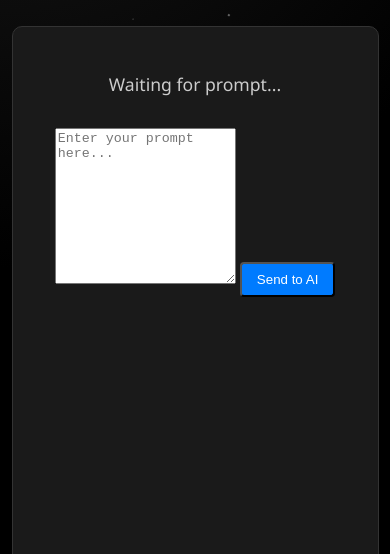
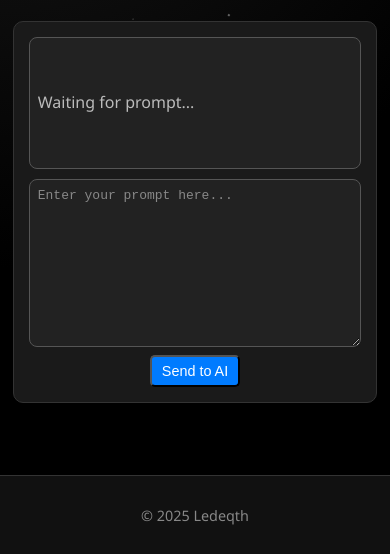
Before and after one commit to 0Azuree/Ledeqth, a website: page ai.html in a window 390 px wide. Shown: the part 290-844 px from the top of the page. Drawn offline with Linux system fonts and the light colour scheme.

Commit message:
Update style.css

```diff
--- a/style.css
+++ b/style.css
@@ -292,34 +292,109 @@ footer {
 }
 
 
-/* --- Updated Styles for AI Page --- */
-/* ... (AI page styles are unchanged in this step, see previous full style.css) ... */
+/* --- Styles for AI Page --- */
 
 .ai-container {
-    background-color: #1a1a1a;
+    background-color: #1a1a1a; /* Dark background */
     padding: 25px;
     margin-top: 20px;
     margin-bottom: 25px;
-    border-radius: 10px;
+    border-radius: 10px; /* Rounded corners for the main container */
     border: 1px solid #333;
     width: 90%;
     max-width: 800px;
     display: flex;
-    flex-direction: column;
+    flex-direction: column; /* Stack response above input */
     align-items: center;
     min-height: 500px;
     /* Item Entry Animation */
      opacity: 0; /* Start hidden */
     animation: itemEntry 0.6s ease-out forwards;
+     gap: 20px; /* Space between response and input areas */
 }
 
-#ai-response { /* ... existing styles ... */ }
-#ai-response p { /* ... existing styles ... */ }
-#ai-response.loading { /* ... existing styles ... */ }
-.prompt-input-area { /* ... existing styles ... */ }
-#user-prompt { /* ... existing styles ... */ }
-#user-prompt::placeholder { /* ... existing styles ... */ }
-#send-prompt-button { /* ... existing styles ... */ }
+#ai-response {
+    width: 100%;
+    padding: 15px;
+    border: 1px solid #555;
+    border-radius: 8px; /* Rounded corners for response box */
+    background-color: #222; /* Dark background for response box */
+    color: #eee;
+    min-height: 150px;
+    overflow-y: auto;
+    text-align: left;
+    white-space: pre-wrap;
+    word-wrap: break-word;
+    flex-grow: 1; /* Allow response area to take available space */
+     box-sizing: border-box; /* Include padding and border in width */
+}
+
+#ai-response p {
+    margin: 0;
+    line-height: 1.6;
+    color: #bbb;
+}
+
+#ai-response.loading {
+    font-style: italic;
+    color: #888;
+     /* Add pulse glow for loading state */
+     animation: pulseGlow 1.5s infinite alternate;
+}
+@keyframes pulseGlow {
+    0% { box-shadow: 0 0 8px rgba(0, 170, 255, 0.3); }
+    100% { box-shadow: 0 0 15px rgba(0, 170, 255, 0.6); }
+}
+
+
+.prompt-input-area {
+    width: 100%; /* Make the wrapper fill the container width */
+    display: flex;
+    flex-direction: column; /* Stack prompt and button vertically */
+    align-items: flex-start; /* Align children (prompt/button) to the left */
+    /* Optional: Add some padding or margin if needed within the wrapper */
+     padding: 0;
+     margin: 0;
+}
+
+
+#user-prompt {
+    width: 100%; /* Make textarea fill the wrapper width */
+    padding: 10px;
+    margin-bottom: 15px; /* Space below prompt box */
+    border: 1px solid #555;
+    border-radius: 8px; /* Rounded corners for prompt box */
+    background-color: #222; /* Dark background for prompt box */
+    color: #eee;
+    font-size: 1em;
+    resize: vertical;
+    box-sizing: border-box;
+     /* Optional: Glow on focus */
+     transition: border-color 0.3s ease, box-shadow 0.3s ease;
+}
+
+#user-prompt:focus {
+     outline: none;
+     border-color: #00aaff;
+     box-shadow: 0 0 8px rgba(0, 170, 255, 0.8);
+}
+
+
+#user-prompt::placeholder {
+    color: #888;
+}
+
+#send-prompt-button {
+    /* Using the existing .project-link-button style for base */
+    margin-top: 0; /* Already handled by textarea margin-bottom */
+     border-radius: 5px; /* Ensure button has rounded corners */
+      /* Optional: Glow on focus */
+     transition: background-color 0.3s ease, transform 0.1s ease, box-shadow 0.3s ease; /* Ensure box-shadow transitions */
+}
+#send-prompt-button:focus {
+    outline: none;
+    box-shadow: 0 0 8px rgba(0, 170, 255, 0.8);
+}
 
 
 /* --- Styles for Sliding Color Puzzle (color-match-game.css should contain these) --- */
@@ -342,22 +417,93 @@ footer {
 
 /* Media Queries for Responsiveness */
 @media (max-width: 768px) {
-    /* ... existing media queries ... */
-    /* Ensure new styles are adjusted in media queries if needed */
-    .game-item, .project-item, .ai-container {
-         /* Adjust animation-delay or properties if needed for small screens */
+    .main-title { font-size: 3.5rem; }
+    .description { font-size: 1.1em; max-width: 90%; margin-bottom: 30px; }
+    nav ul { gap: 15px; }
+    .nav-button { padding: 8px 18px; font-size: 1em; }
+    main h2 { font-size: 2.2em; }
+    main p:not(.description):not(.last-updated) { font-size: 1em; margin-bottom: 25px; }
+    .game-item, .project-item { width: 90%; padding: 20px; margin-bottom: 20px; }
+     .game-item h3, .project-item h3 { font-size: 1.3em; }
+    .game-link-button, .project-link-button { padding: 7px 12px; font-size: 0.9em; margin-top: 8px; }
+
+
+     /* AI page adjustments */
+    .ai-container {
+         width: 95%;
+         padding: 20px;
+         min-height: 400px;
+         gap: 15px; /* Reduce gap on small screens */
     }
+    #ai-response {
+        padding: 10px;
+        min-height: 100px;
+        margin-bottom: 0; /* Gap is handled by container */
+    }
+    .prompt-input-area {
+         align-items: center; /* Center button on small screens */
+     }
+    #user-prompt {
+        margin-bottom: 10px; /* Reduce margin below prompt */
+    }
+     #send-prompt-button {
+        margin-top: 0; /* Margin handled by prompt-input */
+        align-self: center; /* Explicitly center the button if align-items is center */
+       }
+
+     /* Item Entry Animation adjustments */
+      .game-item, .project-item, .ai-container {
+         animation-delay: 0.2s; /* Maybe reduce delay on smaller screens */
+       }
 }
 
 @media (max-width: 600px) {
-    /* ... existing media queries ... */
+    /* Adjust iframe height on smaller screens if needed */
+    .google-form-container iframe {
+        min-height: 500px;
+    }
+    nav ul {
+        flex-wrap: wrap;
+        gap: 10px;
+    }
+     .nav-button {
+         font-size: 0.9em;
+         padding: 6px 12px;
+     }
 }
 
 @media (max-width: 480px) {
-     /* ... existing media queries ... */
-      /* Ensure new styles are adjusted in media queries if needed */
+    .main-title { font-size: 2.8rem; }
+    .description { font-size: 1em; margin-bottom: 25px; }
+    nav { margin-bottom: 25px; }
+     main h2 { font-size: 2em; margin-bottom: 15px; }
+     main p:not(.description):not(.last-updated) { margin-bottom: 20px; }
+     .game-item, .project-item { padding: 15px; margin-bottom: 15px; }
+      .game-item h3, .project-item h3 { font-size: 1.2em; }
+     .game-link-button, .project-link-button { padding: 6px 10px; font-size: 0.8em; margin-top: 6px; }
+
+     /* AI page adjustments */
+    .ai-container {
+         padding: 15px;
+         min-height: 350px;
+         gap: 10px;
+    }
+    #ai-response {
+         padding: 8px;
+         min-height: 80px;
+    }
+     #user-prompt {
+        padding: 8px;
+        margin-bottom: 8px;
+      }
+       #send-prompt-button {
+        padding: 6px 10px;
+        font-size: 0.9em;
+       }
+
+     /* Item Entry Animation adjustments */
        .game-item, .project-item, .ai-container {
-         /* Adjust animation-delay or properties if needed for small screens */
          animation-delay: 0s; /* Maybe remove delay on small screens */
+         animation: fadeIn 0.6s ease-out forwards; /* Use simpler fadeIn if entry looks bad */
        }
 }
```
